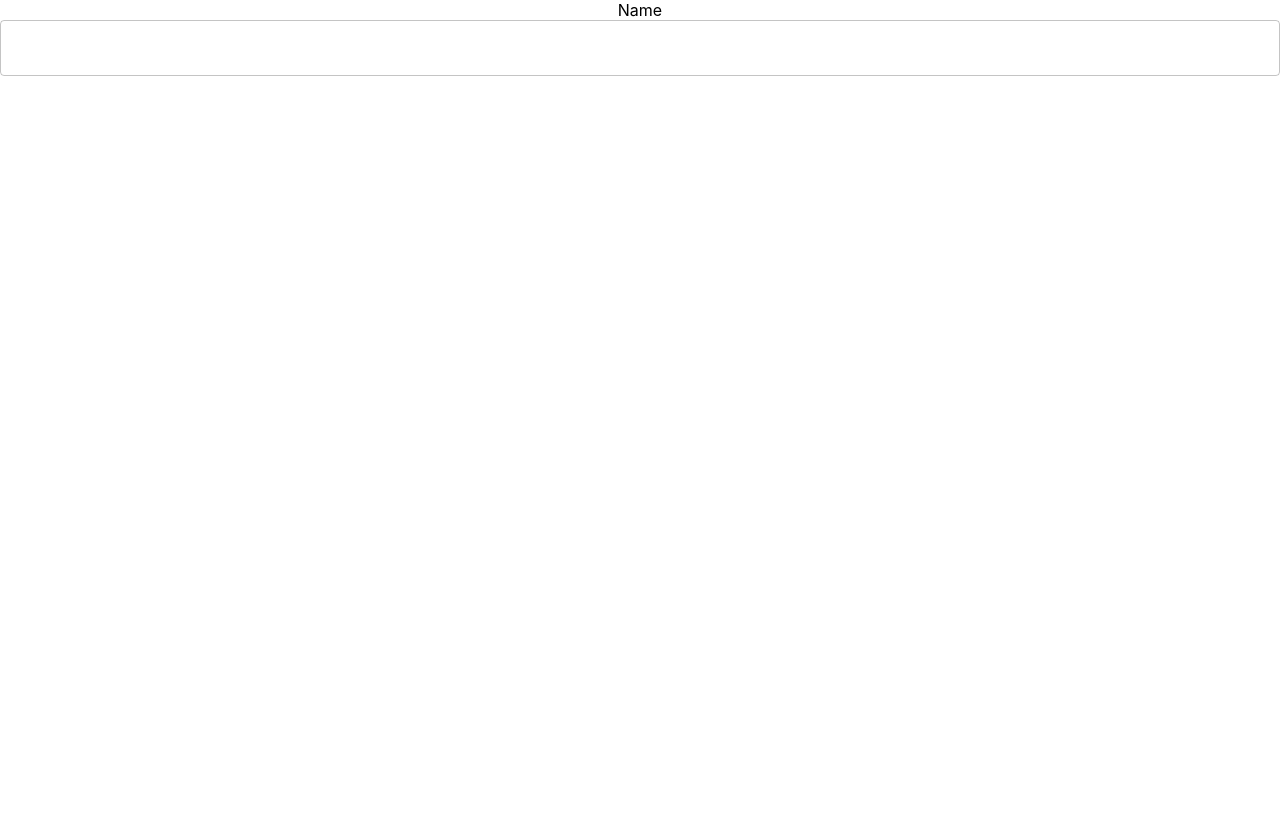
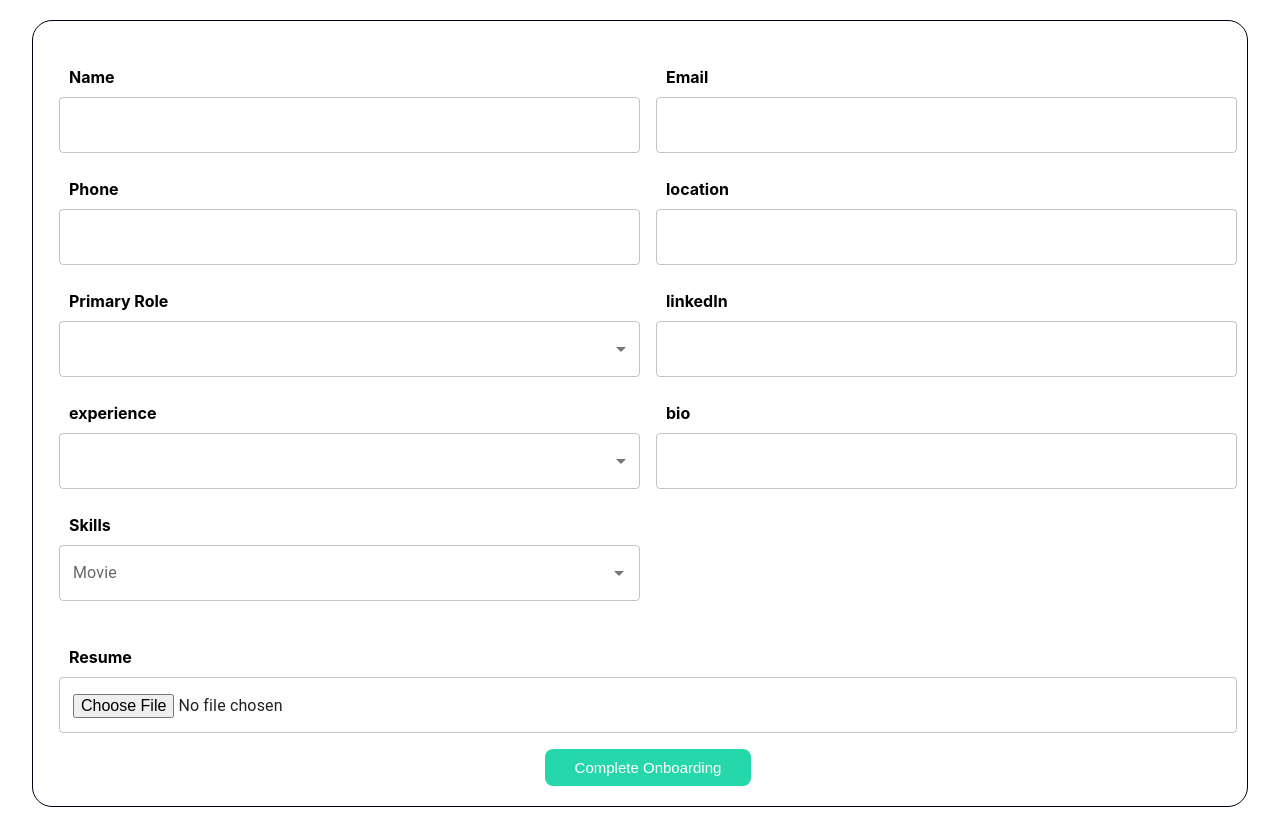
Before and after one commit to KonthamRani/job-portal, a React (Create React App) app: page /candidate/onboarding in a window 1280 px wide. Before the commit the page ends 800 px from the top, so only its background shows below. Built offline with nearby package versions, Linux system fonts and the light colour scheme.

Commit message:
ui for candidate form

```diff
--- /dev/null
+++ b/src/Content/index.js
@@ -0,0 +1,37 @@
+export const skills=[
+    'React',
+    'Angular',
+    'Vue',
+    'Node',
+    'Express',
+    'MongoDB',
+    'MySQL',
+    'PostgresSQL',
+    'Python',
+    'Java',
+    'C++',
+    'C#',
+    'C',
+    'Ruby'
+]
+export const experience=[
+    '0-1',
+    '1-2',
+    '2-3',
+    '3-4',
+    '4-5',
+    '5-6',
+    '6+'
+]
+
+export const primaryRole=[
+    'Frontend',
+    'Backend',
+    'Fullstack',
+    'DevOps',
+    'QA',
+    'UI/UX',
+    'Data Science',
+    'Mobile',
+    'Other'
+]
--- /dev/null
+++ b/src/components/Candidate/Onboarding/Onboarding.css
@@ -0,0 +1,20 @@
+.onboarding-container{
+    max-width: 95%;
+    margin: 20px auto !important;
+    padding: 20px 10px;
+    border: 1px solid #001;
+    border-radius: 20px;
+}
+.onboarding-label{
+    font-weight: bold;
+    float: left;
+    padding: 10px;
+}
+.submit-btn button{
+    background: #26d7ab;
+    border-radius: 8px;
+    border: none;
+    padding: 10px 30px;
+    color: #fff;
+    font-size: 15px;
+}
--- a/src/components/Candidate/Onboarding/Onboarding.js
+++ b/src/components/Candidate/Onboarding/Onboarding.js
@@ -1,13 +1,116 @@
-import React from 'react'
-import {Grid,TextField} from '@mui/material'
+import React, { useState } from 'react'
+import { Grid, TextField } from '@mui/material'
+import DropDown from'../../common/DropDown/DropDown'
+import FileUpload from '../../common/FileUpload/FileUpload'
+import './Onboarding.css'
+import  SearchDropDown  from '../../common/SearchDropDown/SearchDropDown'
+import {skills,experience,primaryRole} from '../../../Content/index'
+
 const CandidateOnboarding = () => {
+  const [userInformation, setUserInformation] = useState({
+    name: "",
+    email: "",
+    phone: "",
+    location: "",
+    primaryRole: "",
+    skills: [],
+    linkedIn: "",
+    experience: "",
+    bio: "",
+    resume: ""
+  })
+  const handleSkills=(data,type)=>{
+    if(type==='delete')
+    {
+      let new_data=userInformation.skills.filter((skill)=>skill !== data)
+      setUserInformation({...userInformation,skills:new_data});
+    }
+    else{
+
+      if(userInformation.skills.find(skill=>skill===data)){}
+      else{
+
+        let new_data=[...userInformation.skills,data];
+        setUserInformation({...userInformation,skills:new_data})
+      }
+    }
+
+  }
+  const submit=(data)=>{
+    console.log(data);
+  }
   return (
-   <Grid>
-    <Grid item xs={12} md={6}>
-      <label>Name</label>
-      <TextField id='outlined-basic' variant='outlined' fullWidth/>
+    <form onSubmit={e=>{submit(e)}}>
+
+    <Grid container spacing={2} className='onboarding-container'>
+      <Grid item xs={12} md={6}>
+        <label className='onboarding-label'>Name</label>
+        <TextField required id='outlined-basic' variant='outlined' fullWidth
+          value={userInformation.name}
+          onChange={(e) => setUserInformation({ ...userInformation, name: e.target.value })} />
+      </Grid>
+      <Grid item xs={12} md={6}>
+        <label className='onboarding-label'>Email</label>
+        <TextField required id='outlined-basic' variant='outlined' fullWidth
+          type={"email"}
+          value={userInformation.email}
+          onChange={(e) => setUserInformation({ ...userInformation, email: e.target.value })} />
+      </Grid>
+      <Grid item xs={12} md={6}>
+        <label className='onboarding-label'>Phone</label>
+        <TextField id='outlined-basic' variant='outlined' fullWidth
+          value={userInformation.phone}
+          onChange={(e) => setUserInformation({ ...userInformation, phone: e.target.value })} />
+      </Grid>
+      <Grid item xs={12} md={6}>
+        <label className='onboarding-label'>location</label>
+        <TextField id='outlined-basic' variant='outlined' fullWidth
+          value={userInformation.location}
+          onChange={(e) => setUserInformation({ ...userInformation, location: e.target.value })} />
+      </Grid>
+      <Grid item xs={12} md={6}>
+        <label className='onboarding-label'>Primary Role</label>
+       <DropDown required={true} options={primaryRole} onChange={(data)=>setUserInformation({...userInformation,primaryRole:data})} value={userInformation.primaryRole}/>
+      </Grid>
+      <Grid item xs={12} md={6}>
+        <label className='onboarding-label'>linkedIn</label>
+        <TextField id='outlined-basic' variant='outlined' fullWidth
+          value={userInformation.linkedIn}
+          type={"url"}
+          onChange={(e) => setUserInformation({ ...userInformation, linkedIn: e.target.value })} />
+      </Grid>
+      <Grid item xs={12} md={6}>
+        <label required={true} className='onboarding-label'>experience</label>
+        <DropDown options={experience} onChange={(data)=>setUserInformation({...userInformation,experience:data})}  value={userInformation.experience}/>
+
+      </Grid>
+      <Grid item xs={12} md={6}>
+        <label className='onboarding-label'>bio</label>
+        <TextField id='outlined-basic' variant='outlined' fullWidth
+          value={userInformation.bio}
+          onChange={(e) => setUserInformation({ ...userInformation, bio: e.target.value })} />
+      </Grid>
+      <Grid item xs={12} md={6}>
+        <label className='onboarding-label'>Skills</label>
+        <SearchDropDown required={true} options={skills}
+        onChange={(data)=>handleSkills(data,'add')}
+        onDelete={data=>handleSkills(data,'delete')}
+        values={userInformation.skills}/>
+      </Grid>
+      <Grid item xs={12}>
+        <FileUpload
+        required={true}
+        fileType={'doc'}
+        value={userInformation.resume}
+        onUpload={(url)=>setUserInformation({...userInformation,resume:url})}
+        />
+      </Grid>
+      <Grid item xs={12} className='submit-btn'>
+        <button type='submit'>Complete Onboarding</button>
+      </Grid>
+
     </Grid>
-   </Grid>
+    </form>
   )
 }
 
--- /dev/null
+++ b/src/components/common/DropDown/DropDown.js
@@ -0,0 +1,35 @@
+import * as React from 'react';
+import Box from '@mui/material/Box';
+import InputLabel from '@mui/material/InputLabel';
+import MenuItem from '@mui/material/MenuItem';
+import FormControl from '@mui/material/FormControl';
+import Select from '@mui/material/Select';
+import './DropDown.css'
+export default function DropDown({
+    options,value,onChange
+}) {
+  const [age, setAge] = React.useState('');
+
+
+
+  return (
+    <Box sx={{ minWidth: 120 }}>
+      <FormControl fullWidth>
+        <Select
+        required={true}
+          labelId="demo-simple-select-label"
+          id="demo-simple-select"
+          value={value}
+          label="Age"
+          onChange={(e)=>onChange(e.target.value)}
+        >
+            {
+                options.map(opt=>{
+                    return <MenuItem value={opt}>{opt}</MenuItem>
+                })
+            }
+        </Select>
+      </FormControl>
+    </Box>
+  );
+}
--- /dev/null
+++ b/src/components/common/FileUpload/FileUpload.js
@@ -0,0 +1,31 @@
+import React from 'react'
+import {TextField } from '@mui/material'
+import pfgimg from '../../../assets/pfgimg.png'
+const FileUpload = ({
+  fileType,
+  onUpload,
+  value
+}) => {
+  return (
+    <div>
+
+    <div>
+        <label className='onboarding-label'>Resume</label>
+        <TextField id='outlined-basic' variant='outlined' fullWidth
+          type={"file"}
+          />
+
+    </div>
+    {
+      fileType==='doc'&& value?(
+        <div style={{margin:'20px'}}>
+          <img src={pfgimg} width='100px' alt="pfgimg"/>
+        </div>
+      ):fileType==='image'&& value
+      (<div>Image</div>)
+    }
+    </div>
+  )
+}
+
+export default FileUpload
--- /dev/null
+++ b/src/components/common/SearchDropDown/SearchDropDown.css
@@ -0,0 +1,14 @@
+.item-container{
+
+    display: flex;
+    gap:10px;
+    flex-wrap: wrap;
+    margin:10px;
+}
+.item-value{
+    padding: 7px;
+    border: 1px solid #0000002b;
+    border-radius: 20px;
+    font-size: 13px;
+    font-weight: bold;
+}
--- /dev/null
+++ b/src/components/common/SearchDropDown/SearchDropDown.js
@@ -0,0 +1,28 @@
+import * as React from 'react';
+import TextField from '@mui/material/TextField';
+import Autocomplete from '@mui/material/Autocomplete';
+import './SearchDropDown.css'
+export default function SearchDropDown({onDelete,options,onChange,values}) {
+  return (
+    <div>
+
+        <Autocomplete
+        required
+          disablePortal
+          id="combo-box-demo"
+          options={options || []}
+          onChange={(event,value)=>{onChange(value)}}
+          renderInput={(params) => <TextField {...params} label="Movie" />}
+        />
+        <div className='item-container'>
+            {values.map((value)=>{
+                return <div
+                onClick={()=>onDelete(value,'remove')}
+                className='item-value'>{value}</div>
+            })}
+        </div>
+    </div>
+  );
+}
+
+// Top 100 films as rated by IMDb users. http://www.imdb.com/chart/top
```
Also changed, not shown: src/components/common/DropDown/DropDown.css (added).
